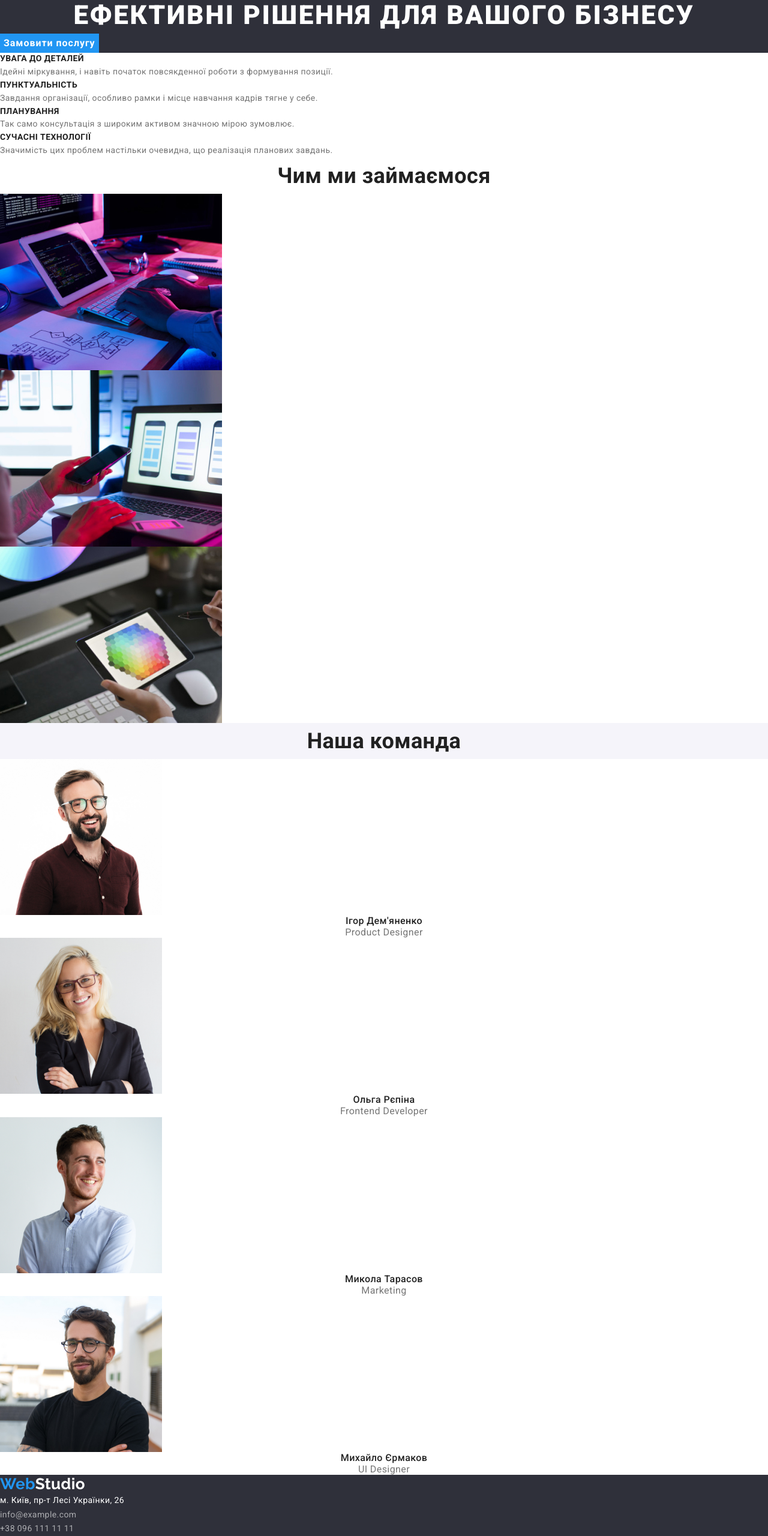
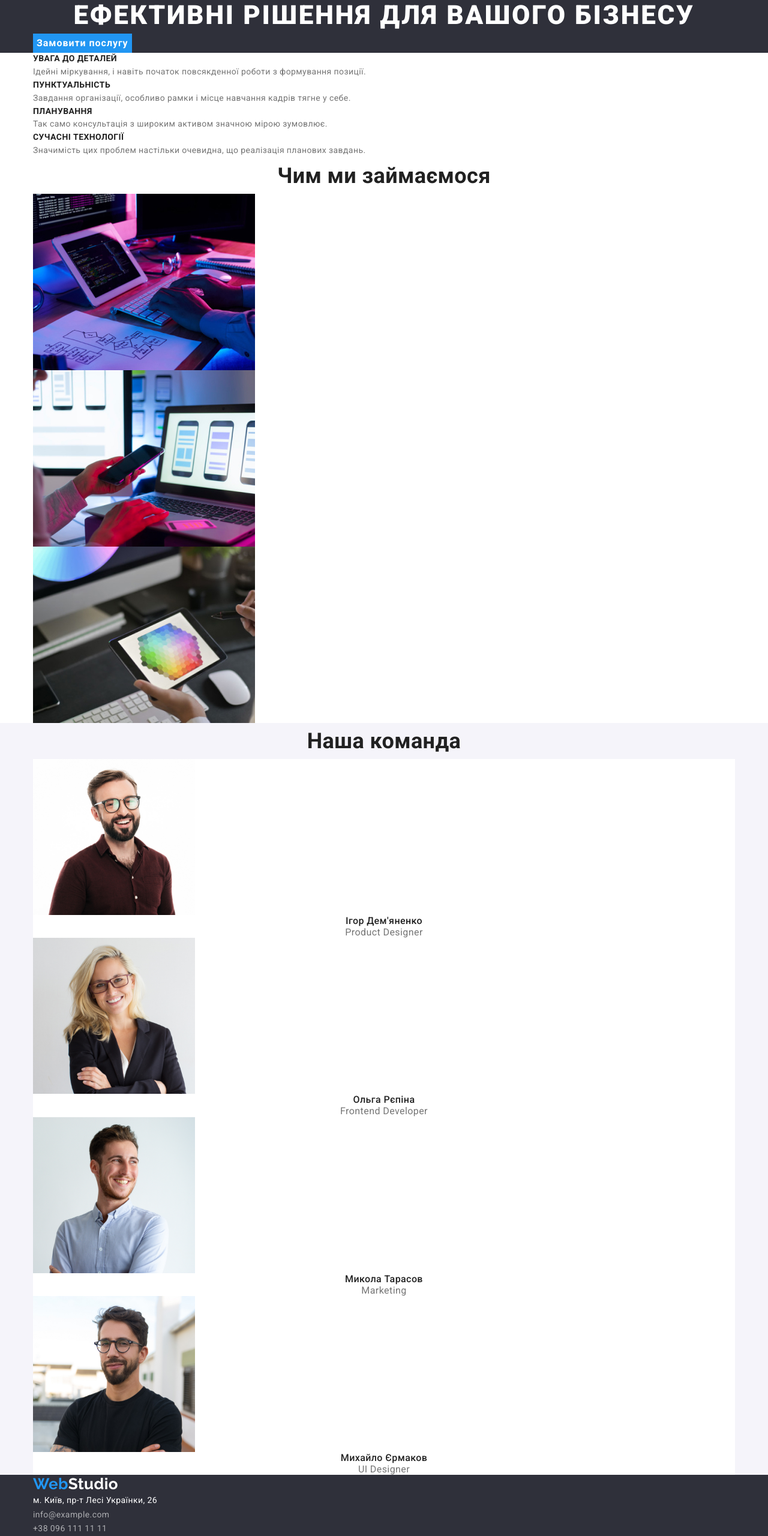
Before and after one commit to Vovkulaka21/goit-markup-hw-03, a plain HTML site: page index.html in a window 1280 px wide. Shown: the part 120-2680 px from the top of the page at 60% size. Drawn offline with nearby package versions, Linux system fonts and the light colour scheme.

Commit message:
Optimazed

```diff
--- a/css/styles.css
+++ b/css/styles.css
@@ -58,6 +58,8 @@ ol {
 }
 .container {
   width: 1200px;
+  margin-left: auto;
+  margin-right: auto;
   padding-left: 15px;
   padding-right: 15px;
 }
--- a/index.html
+++ b/index.html
@@ -24,7 +24,7 @@
         <a class="logotype" href="./index.html"
           ><span class="one-word-color">Web</span>Studio</a
         >
-        <ul>
+        <ul class="header-navigation-list">
           <li>
             <a class="header-navigation current" href="./index.html">Студія</a>
           </li>
@@ -50,11 +50,14 @@
       </div>
     <main>
       <section class="order-service">
+        <div class="container">
         <h1 class="main-title">Ефективні рішення для вашого бізнесу</h1>
         <button class="order-btn" type="button">Замовити послугу</button>
+        </div>
       </section>
       <section>
-        <h2 class="visually-hidden">Наші особливості</h2>
+        <div class="container">
+       <h2 class="visually-hidden">Наші особливості</h2>
         <ul>
           <li>
             <h3 class="third-title-features">УВАГА ДО ДЕТАЛЕЙ</h3>
@@ -84,8 +87,10 @@
             </p>
           </li>
         </ul>
+        </div>
       </section>
       <section>
+        <div class="container">
         <h2 class="second-title-main">Чим ми займаємося</h2>
         <ul>
           <li>
@@ -113,9 +118,11 @@
             />
           </li>
         </ul>
+        </div>
       </section>
       <section class="our-team-section">
-        <h2 class="second-title-team">Наша команда</h2>
+        <div class="container">
+       <h2 class="second-title-team">Наша команда</h2>
         <ul>
           <li class="team-card">
             <img
@@ -158,10 +165,12 @@
             <p class="team-position">UI Designer</p>
           </li>
         </ul>
+        </div>
       </section>
     </main>
     <footer id="footer-link" class="page-footer">
-      <a class="studio-logo-footer" href="./index.html"
+      <div class="container">
+     <a class="studio-logo-footer" href="./index.html"
         ><span class="one-word-color">Web</span>Studio</a
       >
       <ul>
@@ -187,6 +196,7 @@
           >
         </li>
       </ul>
+      </div>
     </footer>
   </body>
 </html>
```
Also changed, not shown: portfolio.html (+19 -4 lines).
